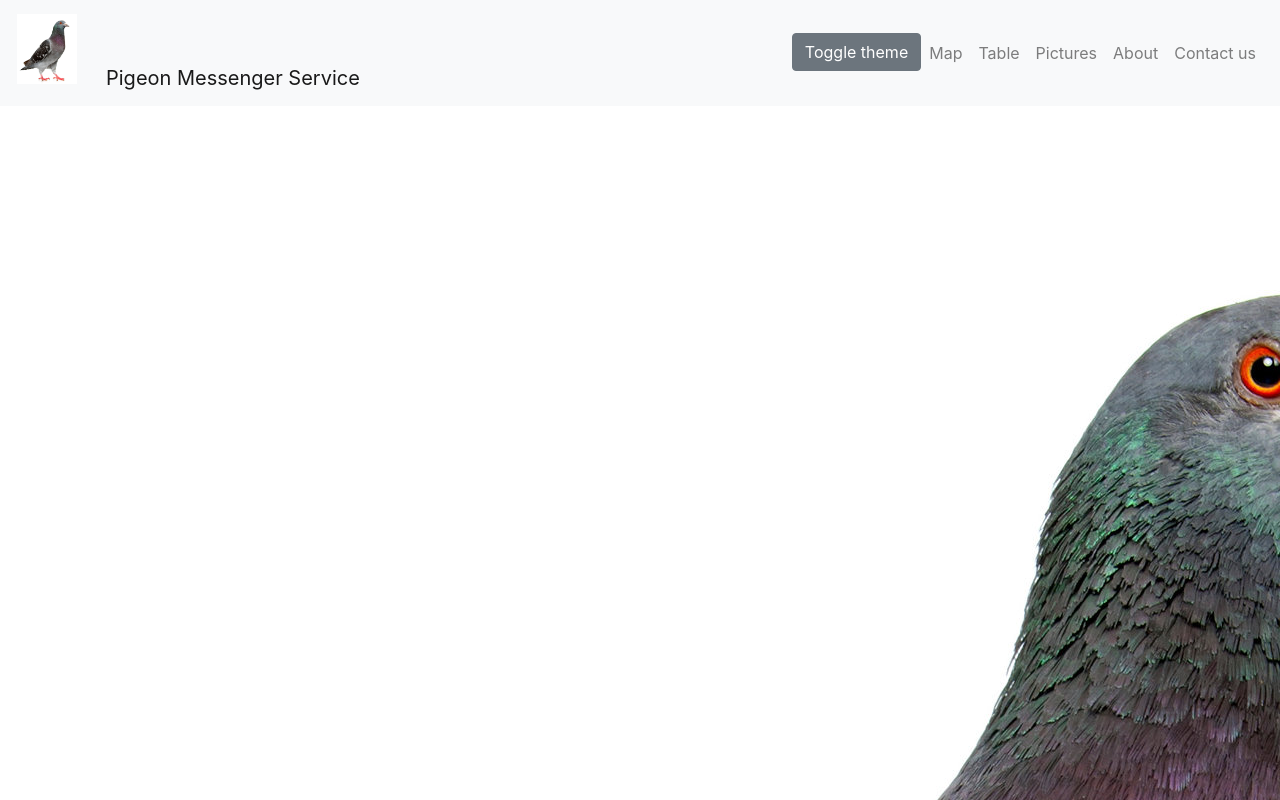
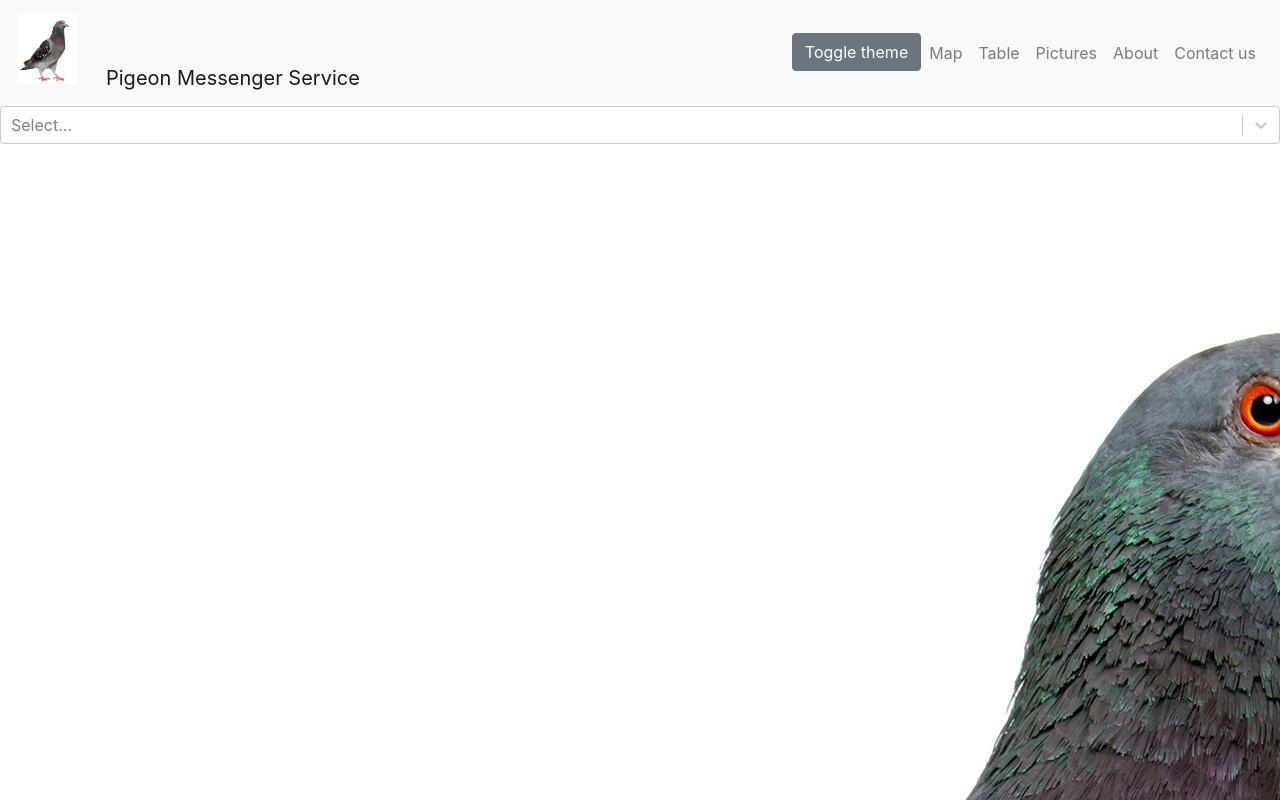
Before and after one commit to brian32768/react-bootstrap-test, a React (Vite) app: page /pictures in a window 1280 px wide. Shown: the top 800 px of the page. Built offline with nearby package versions, Linux system fonts and the light colour scheme.

Commit message:
Experimenting with react-select So FANCY.. need something more comprehensible

```diff
--- a/package.json
+++ b/package.json
@@ -11,6 +11,7 @@
     "react-dom": "^16.6.3",
     "react-router-bootstrap": "^0.24.4",
     "react-router-dom": "^4.3.1",
+    "react-select": "^2.2.0",
     "react-table": "^6.8.6",
     "reactstrap": "^6.5.0"
   },
--- a/src/pictures.js
+++ b/src/pictures.js
@@ -1,6 +1,6 @@
 // picture.js react-bootstrap-test
 //
-import React from "react"
+import React, { Component } from 'react'
 import {
     Carousel,
     CarouselItem,
@@ -8,25 +8,63 @@ import {
     CarouselIndicators,
     CarouselCaption
 } from 'reactstrap'
+import Select, { components } from 'react-select'
+//import 'react-select/dist/default.css'
 
 const items = [
     {
         src: require('/assets/Proud.jpg'),
-        header: 'Pigeon', text: ""
+        header: 'Pigeon',
+        text: ""
     },
     {
         src: require('/assets/walking_pigeons.gif'),
-        header: 'Pigeons, walking', text: ""
+        header: 'Pigeons, walking',
+        text: ""
     },
     {
         src: require('/assets/beaver.jpg'),
-        header: 'Beaver', text: ""
+        header: 'Beaver',
+        text: ""
     },
     {
         src: require('/assets/lewis_and_clark.jpg'),
-        header: 'Lewis and Clark', text: ""
+        header: 'Lewis and Clark',
+        text: ""
     },
 ];
+
+const options = [
+  { value: 'chocolate', label: 'Chocolate' },
+  { value: 'strawberry', label: 'Strawberry' },
+  { value: 'vanilla', label: 'Vanilla' }
+];
+
+/*
+const SingleValue = ({ children, ...props }) => (
+    <components.SingleValue {...props}>
+      {children}
+    </components.SingleValue>
+);
+
+type State = {};
+
+class CustomControl extends Component<*, State> {
+  state = {};
+  render() {
+    return (
+      <Select
+        defaultValue={items[0]}
+        isClearable
+        components={{ SingleValue }}
+        isSearchable
+        name="header"
+        options={items}
+      />
+    );
+  }
+}
+*/
 
 export default class Pictures extends React.Component {
     constructor(props) {
@@ -34,6 +72,7 @@ export default class Pictures extends React.Component {
         this.state = {
             activeIndex : 0,
             animating: false,
+            selectedOption: null,
         }
         this.next     = this.next.bind(this);
         this.previous = this.previous.bind(this);
@@ -56,7 +95,13 @@ export default class Pictures extends React.Component {
          console.log("clicked");
     }
 
+    handleChange(selectedOption) {
+       this.setState({ selectedOption });
+       console.log(`Option selected:`, selectedOption);
+    }
+
     render() {
+        const { selectedOption } = this.state;
         const { activeIndex } = this.state;
         const slides = items.map((item) => {
           return (
@@ -70,6 +115,12 @@ export default class Pictures extends React.Component {
         });
 
         return (
+            <div>
+            <Select
+              value={selectedOption}
+              onChange={this.handleChange}
+              options={options}
+            />
                 <Carousel
                     activeIndex={activeIndex}
                     next={this.next}
@@ -83,6 +134,7 @@ export default class Pictures extends React.Component {
                     <CarouselControl direction="prev" directionText="Previous" onClickHandler={this.previous} />
                     <CarouselControl direction="next" directionText="Next" onClickHandler={this.next} />
                 </Carousel>
+            </div>
         );
     }
 }
```
Lines whose indentation alone changed are shown as unchanged.
